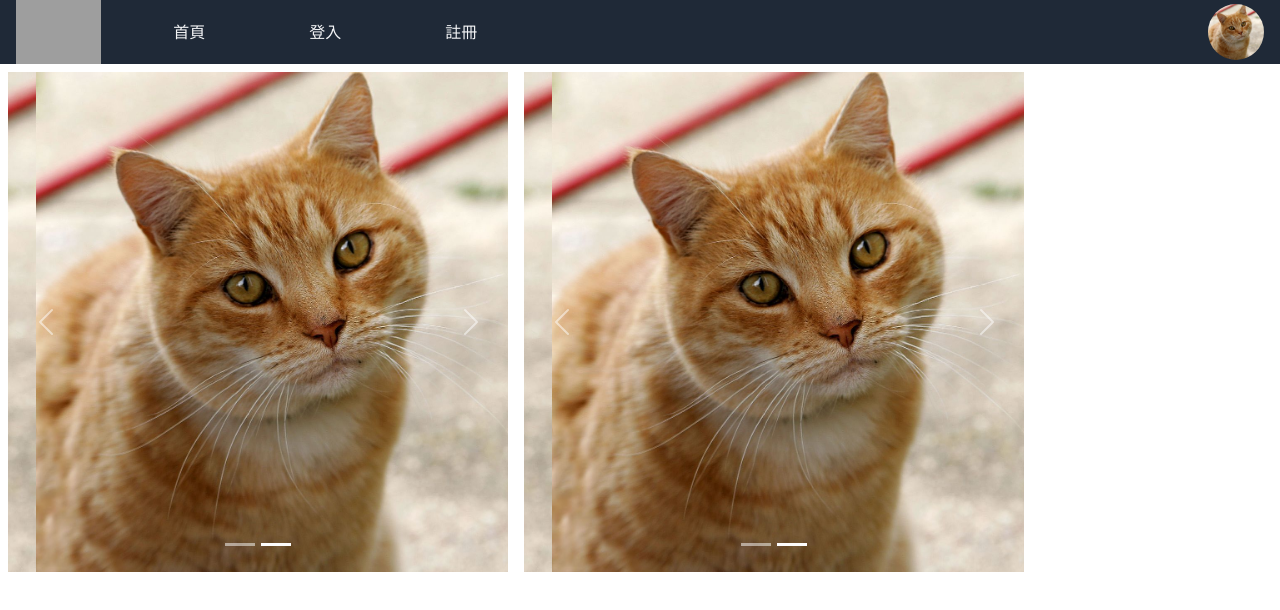
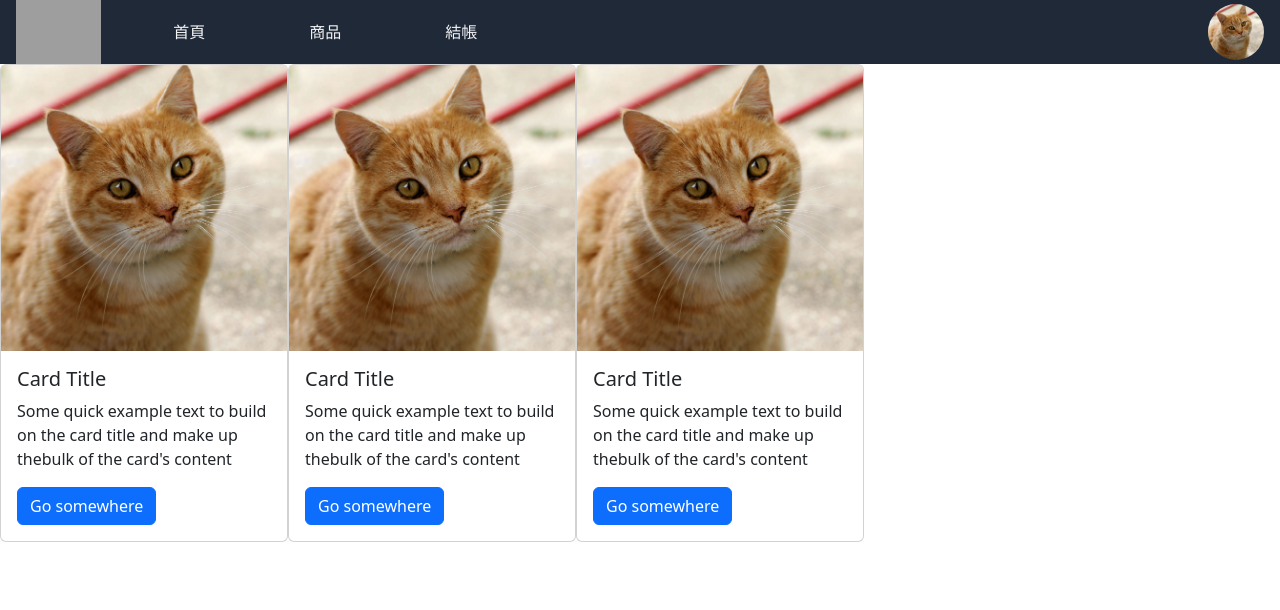
Before and after one commit to snowvegetable/shopping-app, a React (Vite) app: page /public in a window 1280 px wide. Shown: the top 610 px of the page. Built offline with nearby package versions, Linux system fonts and the light colour scheme; sample sign-in values are in the browser's storage; grey boxes are pictures that could not be loaded.

Commit message:
新增登出功能

```diff
--- /dev/null
+++ b/src/api/checkIsLogin.ts
@@ -0,0 +1,11 @@
+export default async function checkIsLogin(): Promise<boolean> {
+  return new Promise((resolve) => {
+    const isLogin = localStorage.getItem('token');
+
+    if (isLogin) {
+      resolve(true);
+    } else {
+      resolve(false);
+    }
+  });
+}
--- a/src/api/login.ts
+++ b/src/api/login.ts
@@ -35,6 +35,7 @@ export default async function login(
         token: 'token',
         userData: {
           username: user.account,
+          productList: [],
         },
       });
     }, 100);
--- /dev/null
+++ b/src/api/logout.ts
@@ -0,0 +1,6 @@
+export default async function logout(): Promise<void> {
+  return new Promise((resolve) => {
+    localStorage.clear();
+    resolve();
+  });
+}
--- a/src/components/AuthRouter/AuthRouter.tsx
+++ b/src/components/AuthRouter/AuthRouter.tsx
@@ -1,5 +1,6 @@
 import { Outlet, redirect } from 'react-router-dom';
 import login from '../../api/login';
+import NavigationBar from '../NavigationBar';
 
 export async function loader() {
   const token = localStorage.getItem('token');
@@ -42,5 +43,22 @@ export async function action({ request }) {
 }
 
 export default function AuthRouter() {
-  return <Outlet />;
+  const pathList: PathList = {
+    index: {
+      name: '購物車網頁',
+      href: '/public',
+    },
+    pathList: [
+      { name: '首頁', href: '/public' },
+      { name: '商品', href: '/public/login' },
+      { name: '結帳', href: '/public/register' },
+    ],
+  };
+
+  return (
+    <>
+      <NavigationBar pathList={pathList} isLogin />
+      <Outlet />
+    </>
+  );
 }
--- a/src/components/NavigationBar.tsx
+++ b/src/components/NavigationBar.tsx
@@ -1,6 +1,7 @@
 import reactImg from '../asset/img/react.png';
 import catImg from '../asset/img/cat.jpg';
 import { Link } from 'react-router-dom';
+import logout from '../api/logout';
 
 export default function NavigationBar({
   pathList,
@@ -20,6 +21,7 @@ export default function NavigationBar({
           <Link
             className="hover:bg-black mx-1 px-5 py-2 rounded-lg text-gray-100 no-underline"
             to={item.href}
+            key={item.href}
           >
             {item.name}
           </Link>
@@ -38,17 +40,15 @@ export default function NavigationBar({
               className="flex px-4 py-2 hover:bg-gray-100 text-black no-underline"
               to="#"
             >
-              個人資料
-            </Link>
-            <Link
-              className="flex px-4 py-2 hover:bg-gray-100 text-black no-underline"
-              to="#"
-            >
               購物車
             </Link>
             <Link
               className="flex px-4 py-2 hover:bg-gray-100 text-black no-underline"
-              to="#"
+              to="/public"
+              onClick={() => {
+                logout();
+                alert('您已經登出');
+              }}
             >
               登出
             </Link>
--- a/src/components/Public/Home.tsx
+++ b/src/components/Public/Home.tsx
@@ -1,9 +1,11 @@
 import Carousel from 'react-bootstrap/Carousel';
 import catImg from '../../asset/img/cat.jpg';
+import ProductCard from './ProductCard';
 
 export default function Home() {
   return (
-    <div className="flex">
+    <div>
+      {/* <div className="flex">
         <Carousel style={{ width: 500 }} className="m-2">
           <Carousel.Item>
             <img src={catImg} alt="" />
@@ -20,6 +22,33 @@ export default function Home() {
             <img src={catImg} alt="" />
           </Carousel.Item>
         </Carousel>
+        <Carousel style={{ width: 500 }} className="m-2">
+          <Carousel.Item>
+            <img src={catImg} alt="" />
+          </Carousel.Item>
+          <Carousel.Item>
+            <img src={catImg} alt="" />
+          </Carousel.Item>
+        </Carousel>
+      </div> */}
+
+      <div className="flex">
+        <ProductCard
+          imgSrc={catImg}
+          title="Card Title"
+          text="Some quick example text to build on the card title and make up thebulk of the card's content"
+        />
+        <ProductCard
+          imgSrc={catImg}
+          title="Card Title"
+          text="Some quick example text to build on the card title and make up thebulk of the card's content"
+        />
+        <ProductCard
+          imgSrc={catImg}
+          title="Card Title"
+          text="Some quick example text to build on the card title and make up thebulk of the card's content"
+        />
+      </div>
     </div>
   );
 }
--- a/src/components/AuthRouter/ProductCard.tsx
+++ b/src/components/Public/ProductCard.tsx
@@ -2,18 +2,18 @@ import Button from 'react-bootstrap/Button';
 import Card from 'react-bootstrap/Card';
 import { Form } from 'react-router-dom';
 
-import catImg from '../../asset/img/cat.jpg';
-
 export default function ProductCard({
+  imgSrc,
   title,
   text,
 }: {
+  imgSrc: string;
   title: string;
   text: string;
 }) {
   return (
     <Card style={{ width: '18rem' }}>
-      <Card.Img variant="top" src={catImg} />
+      <Card.Img variant="top" src={imgSrc} />
       <Card.Body>
         <Card.Title>{title}</Card.Title>
         <Card.Text>{text}</Card.Text>
--- a/src/components/Public/Public.tsx
+++ b/src/components/Public/Public.tsx
@@ -1,8 +1,22 @@
-import { Outlet } from 'react-router-dom';
+import { Outlet, useLoaderData } from 'react-router-dom';
 import NavigationBar from '../NavigationBar';
+import checkIsLogin from '../../api/checkIsLogin';
+import logout from '../../api/logout';
+
+export async function loader() {
+  const isLogin = await checkIsLogin();
+  console.log(isLogin);
+
+  if (!isLogin) {
+    await logout();
+  }
+
+  return { isLogin };
+}
 
 export default function Public() {
-  const pathList: PathList = {
+  const { isLogin } = useLoaderData() as { isLogin: boolean };
+  let pathList: PathList = {
     index: {
       name: '購物車網頁',
       href: '/public',
@@ -14,9 +28,23 @@ export default function Public() {
     ],
   };
 
+  if (isLogin) {
+    pathList = {
+      index: {
+        name: '購物車網頁',
+        href: '/public',
+      },
+      pathList: [
+        { name: '首頁', href: '/public' },
+        { name: '商品', href: '/public/login' },
+        { name: '結帳', href: '/public/register' },
+      ],
+    };
+  }
+
   return (
     <>
-      <NavigationBar pathList={pathList} isLogin />
+      <NavigationBar pathList={pathList} isLogin={isLogin} />
       <Outlet />
     </>
   );
--- a/src/router.tsx
+++ b/src/router.tsx
@@ -6,14 +6,14 @@ import Login from './components/Public/Login';
 import Register, {
   action as registerAction,
 } from './components/Public/Register';
-import Public from './components/Public/Public';
-import Produce from './components/AuthRouter/Produce';
+import Public, { loader as publicLoader } from './components/Public/Public';
+import Produce from './components/Public/Produce';
 import ShoppingCart from './components/AuthRouter/ShoppingCart';
 import AuthRouter, {
   loader as AuthRouterLoader,
   action as AuthRouterAction,
 } from './components/AuthRouter/AuthRouter';
-import ProductCard from './components/AuthRouter/ProductCard';
+import ProductCard from './components/Public/ProductCard';
 
 const router = createBrowserRouter([
   {
@@ -28,6 +28,7 @@ const router = createBrowserRouter([
       {
         path: 'public',
         element: <Public />,
+        loader: publicLoader,
         children: [
           {
             index: true,
@@ -42,15 +43,13 @@ const router = createBrowserRouter([
             element: <Register />,
             action: registerAction,
           },
-          //test
+          {
+            path: 'produce',
+            element: <Produce />,
+          },
           {
             path: 'shoppingcart',
             element: <ShoppingCart />,
-          },
-          //test
-          {
-            path: 'Produce',
-            element: <Produce />,
           },
         ],
       },
@@ -64,10 +63,6 @@ const router = createBrowserRouter([
             index: true,
             element: <div>hello</div>,
           },
-          {
-            path: 'test',
-            element: <div>test</div>,
-          },
         ],
       },
     ],
@@ -76,15 +71,6 @@ const router = createBrowserRouter([
     path: '*',
     element: <Navigate to="/public" />,
   },
-  {
-    path: 'test',
-    element: (
-      <ProductCard
-        title="Card Title"
-        text="Some quick example text to build on the card title and make up thebulk of the card's content"
-      />
-    ),
-  },
 ]);
 
 export default router;
```
Also changed, not shown: src/types/index.d.ts (+17 -2 lines), src/components/Public/Produce.tsx (renamed from src/components/AuthRouter/Produce.tsx). Lines whose indentation alone changed are shown as unchanged.
